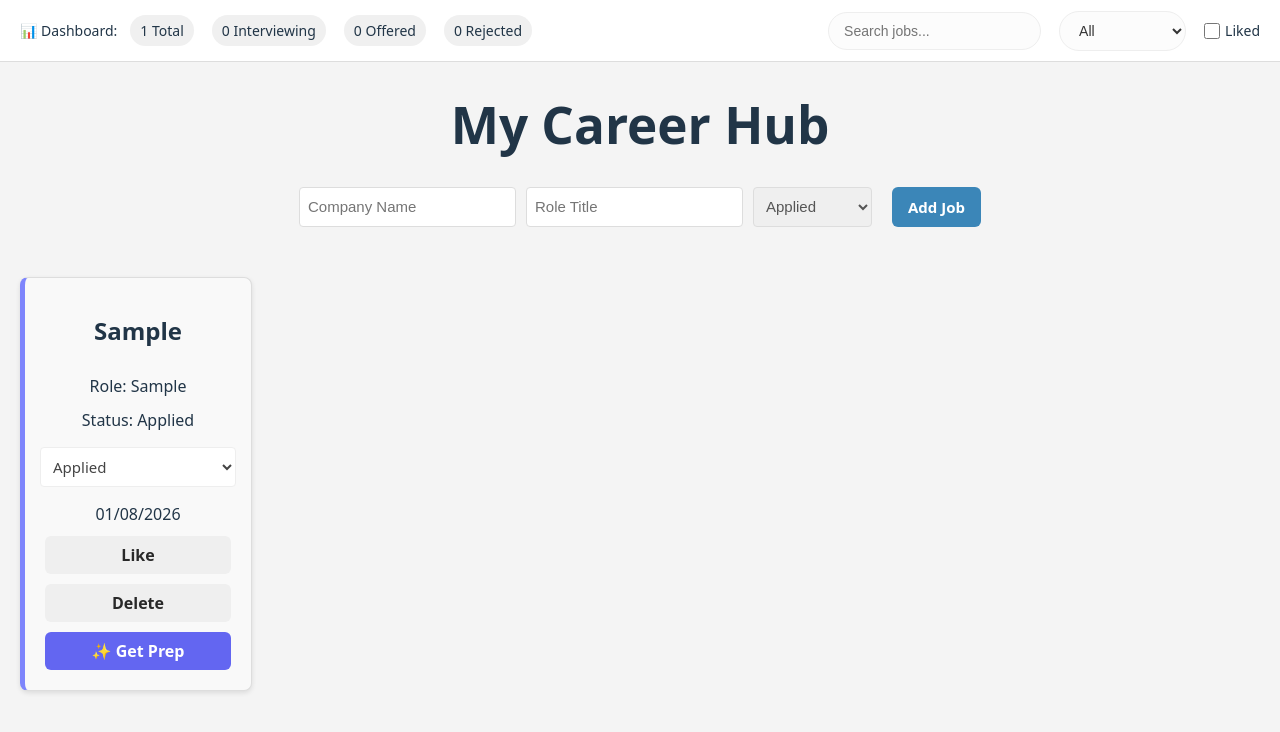
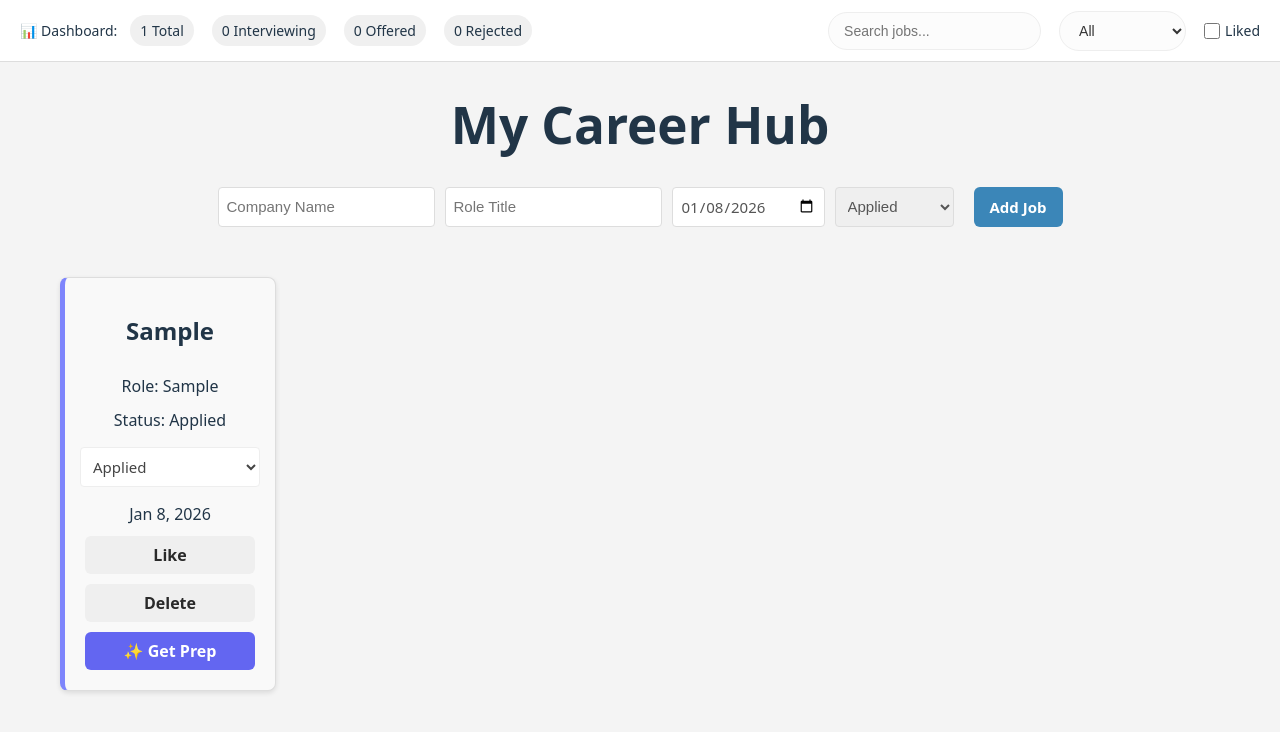
Before and after one commit to haralampo/career-hub, a React app: page / in a window 1280 px wide. Both pictures are taken after typing "Sample", "Sample" into the empty fields and a click on the button "Add Job". Shown: the top 732 px of the page. Built offline with nearby package versions, Linux system fonts and the light colour scheme; no server answers; the HTML template or start-up script is replaced by a standard one.

Commit message:
Add option to choose date applied

```diff
--- a/src/App.css
+++ b/src/App.css
@@ -153,12 +153,24 @@ button:focus-visible {
   background-color: #1d5175;
 }
 
+form input[type="date"] {
+  padding: 8px;
+  border: 1px solid #ddd;
+  border-radius: 4px;
+  font-family: inherit;
+  color: #555;
+  height: 40px;
+}
+
 .jobs-container {
   display: grid;
   grid-template-columns: repeat(auto-fill, minmax(200px, 1fr));
   gap: 20px;
   padding: 20px;
   width: 100%;
+  align-items: start;
+  max-width: 1200px;
+  margin: 0 auto;
 }
 
 .job-card {
@@ -227,8 +239,12 @@ p {
     border: 1px solid #e0e7ff;
     border-radius: 12px;
 
-    display: block;
     text-align: left;
+    white-space: pre-line;
+
+    display: flex;
+    flex-direction: column;
+    align-items: flex-start;
 
     /* The Fixes */
     max-height: 200px;        /* Limits the height */
--- a/src/App.tsx
+++ b/src/App.tsx
@@ -33,6 +33,17 @@ interface JobCardProps {
     onGenerateAI: (id: number, role: string, company: string) => void;
 }
 
+const formatDateDisplay = (dateString: string) => {
+    if (!dateString) return "";
+    // The 'options' object lets you customize exactly how the date looks
+    const options: Intl.DateTimeFormatOptions = {
+        year: 'numeric',
+        month: 'short',
+        day: 'numeric'
+    };
+    return new Date(dateString).toLocaleDateString(undefined, options);
+};
+
 /*
 =====================
  JobCard Component
@@ -45,7 +56,7 @@ It receives read-only data (props) from the parent (App).
 // onUpdateState == updateStatus() function in App()
 function JobCard({ job, onDelete, onUpdateStatus, onLike, onGenerateAI } : JobCardProps) {
     const [loading, setLoading] = useState(false);
-    const [showAdvice, setShowAdvice] = useState(true);
+    const [showAdvice, setShowAdvice] = useState(false);
 
     const handleAI = async () => {
         setLoading(true);
@@ -68,7 +79,7 @@ function JobCard({ job, onDelete, onUpdateStatus, onLike, onGenerateAI } : JobCa
                 <option value="Rejected">Rejected</option>
                 <option value="Offered">Offered</option>
             </select>
-            <p>{job.date}</p>
+            <p className="job-date">{formatDateDisplay(job.date)}</p>
 
             <button className="btn-like" onClick={() => onLike(job.id)}>
                 {job.liked ? 'Unlike' : 'Like'}
@@ -129,34 +140,30 @@ function App() {
     const [statusChoice, setStatusChoice] = useState("Applied");
     const [filterStatus, setFilterStatus] = useState("All");
     const [likedStatus, setLikedStatus] = useState(false);
+    const [appliedDate, setAppliedDate] = useState(() => {
+        return new Date().toISOString().split('T')[0];
+    });
 
     // Adds new job to `jobs`
     const addJob = (e?: React.FormEvent) => {
         if (e) e.preventDefault();
         if (companyName.trim() === "" || roleTitle.trim() === "") return;
 
-        const date = new Date();
-        const dd = String(date.getDate()).padStart(2, '0');
-        const mm = String(date.getMonth() + 1).padStart(2, '0'); // January is 0
-        const yyyy = date.getFullYear();
-        const today = mm + '/' + dd + '/' + yyyy;
-
-        // Create a new Job object
         const newJob: Job = {
-            id: Date.now(),      // simple unique ID
+            id: Date.now(),
             company: companyName,
             role: roleTitle,
             status: statusChoice,
-            date: today,
+            date: appliedDate, // Use the selected date
             liked: false
         }
 
-        // Update `jobs` state (NEVER mutate directly)
         setJobs([newJob, ...jobs]);
 
+        // Reset fields
         setCompanyName("");
         setRoleTitle("");
-        setLikedStatus(false);
+        setAppliedDate(new Date().toISOString().split('T')[0]);
     }
 
     // Deletes specific job from `jobs`
@@ -193,6 +200,8 @@ function App() {
         const matchesLiked = !likedStatus || job.liked;
 
         return matchesSearch && matchesStatus && matchesLiked;
+    }).sort((a, b) => {
+        return new Date(b.date).getTime() - new Date(a.date).getTime();
     });
 
     const totalJobs = jobs.length;
@@ -255,6 +264,11 @@ function App() {
                     value={roleTitle}
                     onChange={(e) => setRoleTitle(e.target.value)}
                 />
+                <input
+                    type="date"
+                    value={appliedDate}
+                    onChange={(e) => setAppliedDate(e.target.value)}
+                />
                 <select className='select-form' value={statusChoice}
                         onChange={(e) => setStatusChoice(e.target.value)}>
                     <option value="Applied">Applied</option>
--- a/src/openai.ts
+++ b/src/openai.ts
@@ -13,7 +13,9 @@ export async function getJobAdvice(role: string, company: string): Promise<strin
       messages: [
         {
           role: "system",
-          content: `You are an expert recruiter. Format your response exactly like this:
+          content: `IMPORTANT: Do not use any leading spaces, tabs, or indentation.
+          Start every line exactly at the left margin.
+          You are an expert recruiter. Format your response exactly like this:
 
           QUESTIONS:
           1. [Question 1]
```
Also changed, not shown: 1 other file (tests, documents, lock files or other folders).
